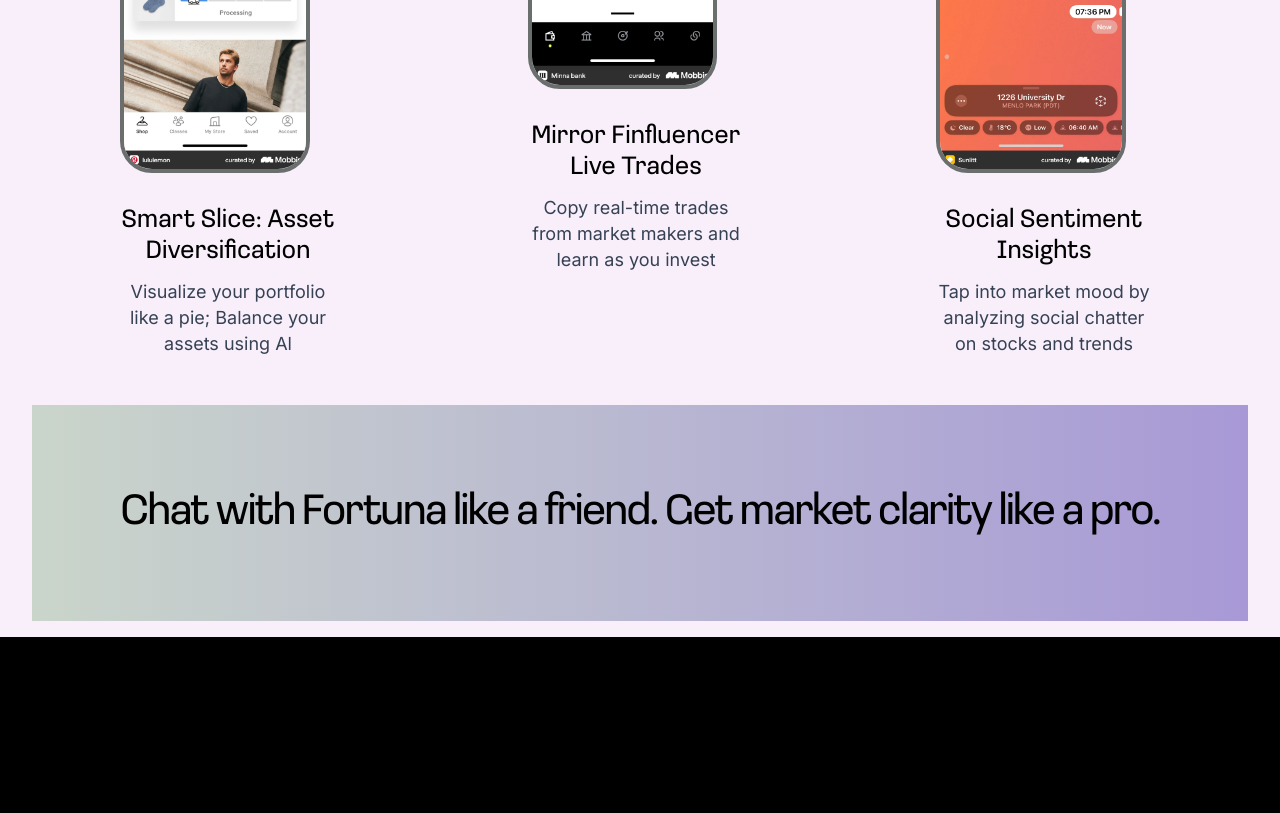
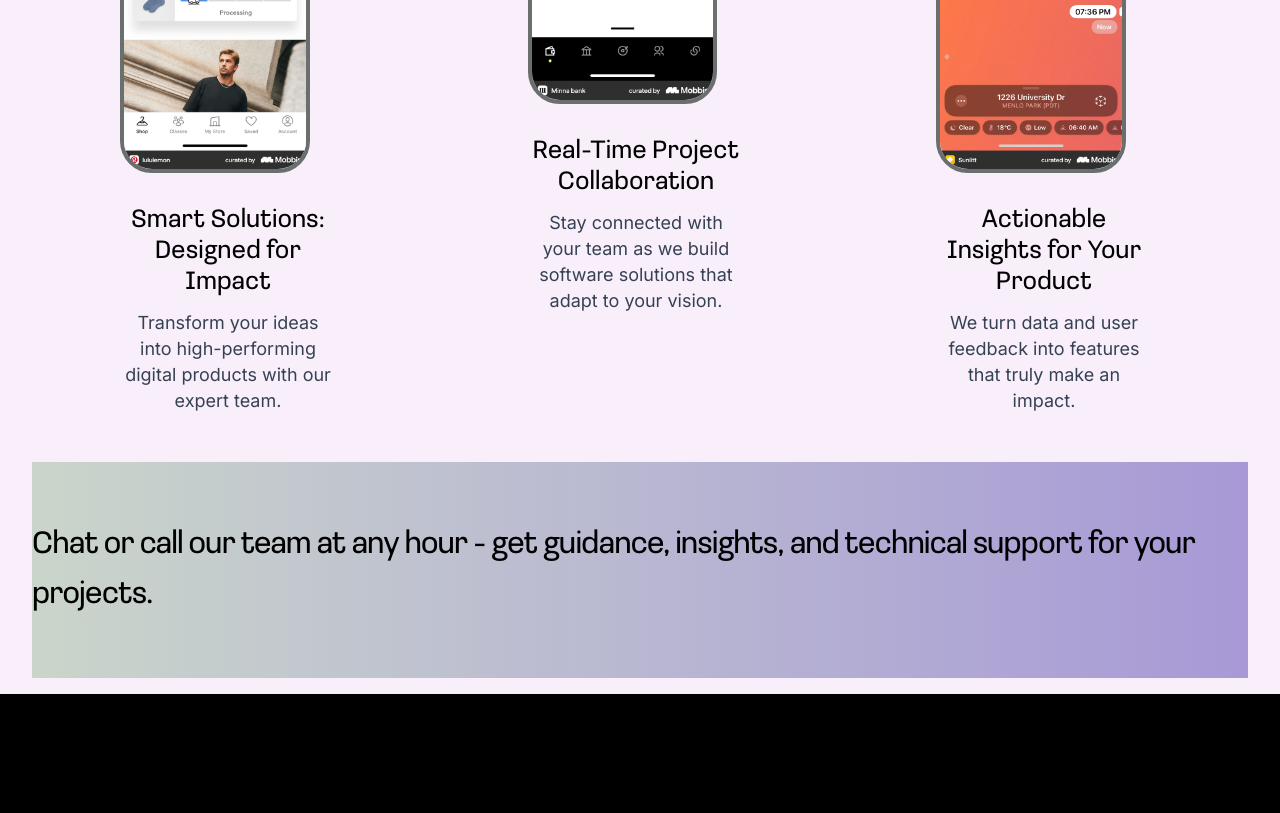
Before and after one commit to Mohfazam/Sol4U, a Next.js app: page / in a window 1280 px wide. Shown: the part 1920-2733 px from the top of the page. Built offline with nearby package versions, Linux system fonts and the light colour scheme.

Commit message:
Glass cards

```diff
--- a/src/Components/Fields.tsx
+++ b/src/Components/Fields.tsx
@@ -9,11 +9,11 @@ const Fields = () => {
           <img src="/Card1.png" alt="First Card Phone" className='h-[420px] rounded-2xl rounded-4xl border-4 border-[#6a6f6e]' />
           <div className='flex flex-col gap-3 mt-8 w-54'>
             <span className='text-black font-bold leading-[31px] text-[26px] font-normal text-center'>
-              Smart Slice: Asset Diversification
+              Smart Solutions: Designed for Impact
             </span>
 
             <span className='text-gray-700 font-inter text-[18px] leading-[26px] font-normal text-center'>
-              Visualize your portfolio like a pie; Balance your assets using Al
+              Transform your ideas into high-performing digital products with our expert team.
             </span>
           </div>
         </div>
@@ -22,11 +22,11 @@ const Fields = () => {
           <img src="/Card2.png" alt="First Card Phone" className='h-[420px] rounded-4xl border-4 border-[#6a6f6e]' />
           <div className='flex flex-col gap-3 mt-8 w-54'>
             <span className='text-black font-bold leading-[31px] text-[26px] font-normal text-center'>
-              Mirror Finfluencer Live Trades
+              Real-Time Project Collaboration
             </span>
 
             <span className='text-gray-700 font-inter text-[18px] leading-[26px] font-normal text-center'>
-              Copy real-time trades from market makers and learn as you invest
+              Stay connected with your team as we build software solutions that adapt to your vision.
             </span>
           </div>
         </div>
@@ -35,11 +35,11 @@ const Fields = () => {
           <img src="/Card3.png" alt="First Card Phone" className='h-[420px] rounded-4xl border-4 border-[#6a6f6e]' />
           <div className='flex flex-col gap-3 mt-8 w-54 text-center'>
             <span className='text-black font-bold leading-[31px] text-[26px] font-normal'>
-              Social Sentiment Insights
+              Actionable Insights for Your Product
             </span>
 
             <span className='text-gray-700 font-inter text-[18px] leading-[26px] font-normal text-center'>
-              Tap into market mood by analyzing social chatter on stocks and trends
+              We turn data and user feedback into features that truly make an impact.
             </span>
           </div>
         </div>
@@ -47,7 +47,7 @@ const Fields = () => {
       </div>
       <div className="flex justify-center items-center mb-4">
         <div className="bg-gradient-to-r from-[#cad5ca] to-[#a899d6] h-54 w-[95%] flex justify-center items-center">
-          <span className="font-normal leading-[50px] text-[44px] text-black -tracking-[2px]">Chat with Fortuna like a friend. Get market clarity like a pro.</span>
+          <span className="font-normal leading-[50px] text-[32px] text-black -tracking-[1px]">Chat or call our team at any hour - get guidance, insights, and technical support for your projects.</span>
         </div>
       </div>
     </div>
```
